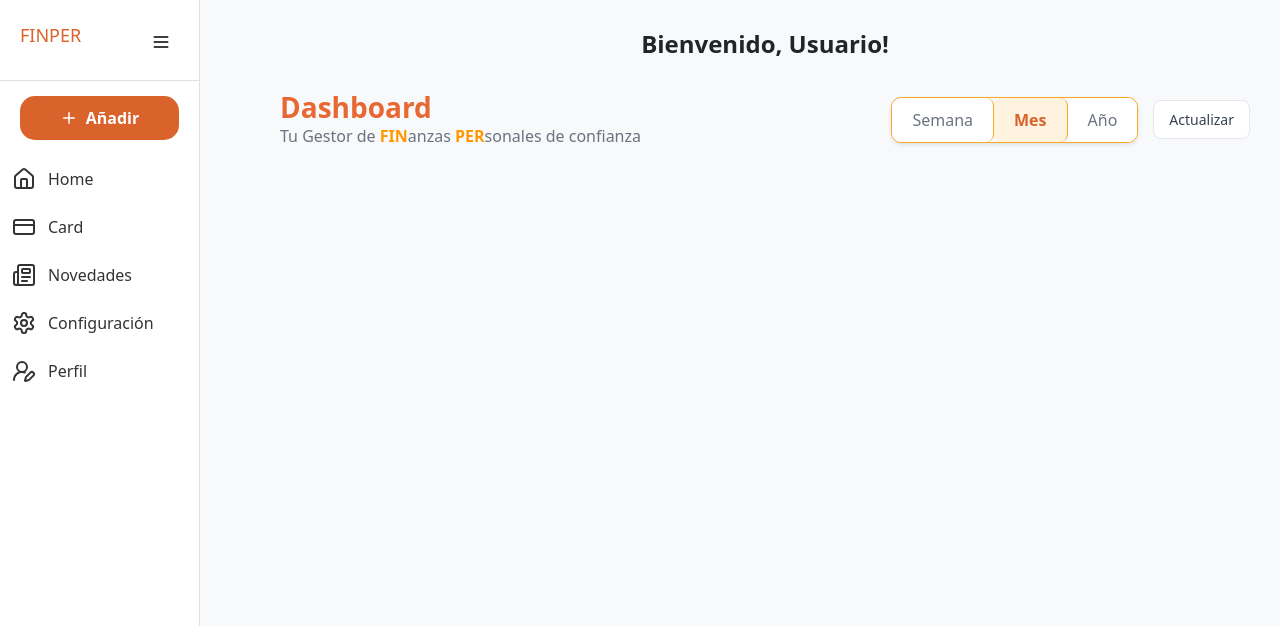
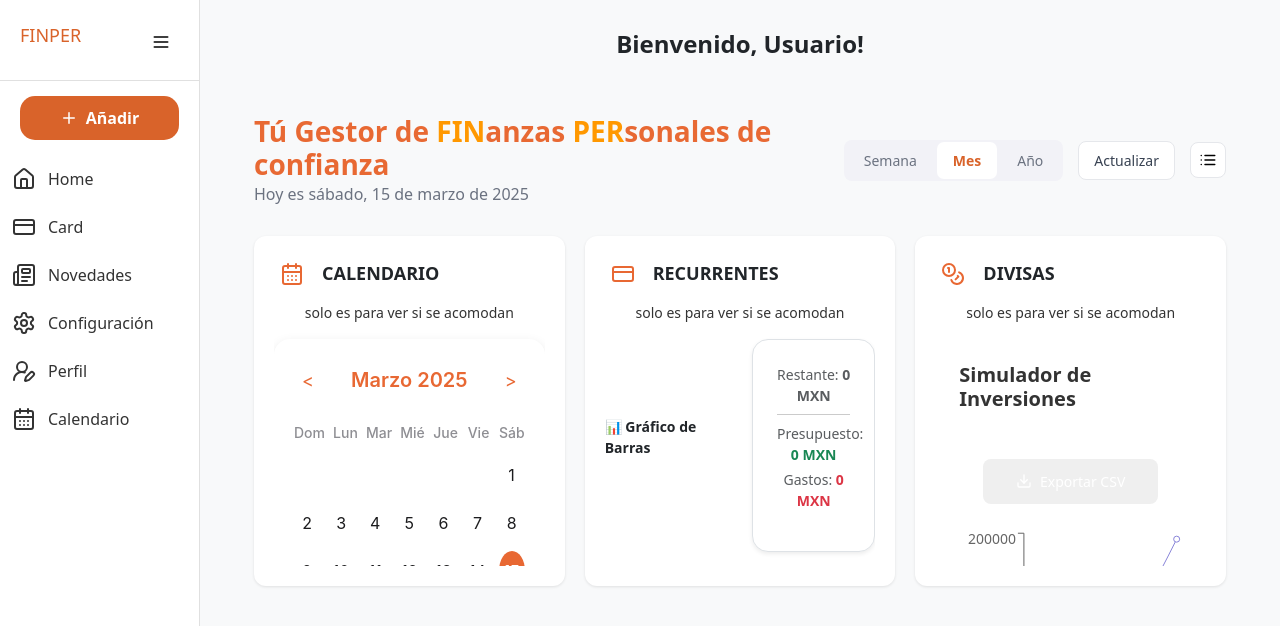
Before and after one commit to JaiRB19/finperfront, a React (Vite) app: page /home in a window 1280 px wide. Shown: the top 626 px of the page. Built offline with nearby package versions, Linux system fonts and the light colour scheme.

Commit message:
dashboard y cards terminaod, calendario a medias

```diff
--- /dev/null
+++ b/src/better/CalendarioView.jsx
@@ -0,0 +1,161 @@
+import React, { useState } from 'react';
+import styled from 'styled-components';
+
+function CalendarioView() {
+    const [selectedDate, setSelectedDate] = useState(new Date());
+    const [currentMonth, setCurrentMonth] = useState(new Date());
+
+    // Obtener el nombre del mes
+    const monthNames = [
+      'Enero', 'Febrero', 'Marzo', 'Abril', 'Mayo', 'Junio',
+      'Julio', 'Agosto', 'Septiembre', 'Octubre', 'Noviembre', 'Diciembre'
+    ];
+
+    // Generar los días del mes
+    const generateDays = () => {
+      const year = currentMonth.getFullYear();
+      const month = currentMonth.getMonth();
+      const firstDayOfMonth = new Date(year, month, 1).getDay();
+      const daysInMonth = new Date(year, month + 1, 0).getDate();
+      const days = [];
+
+      // Días vacíos al inicio del mes
+      for (let i = 0; i < firstDayOfMonth; i++) {
+        days.push(<Day key={`empty-${i}`} empty />);
+      }
+
+      // Días del mes
+      for (let i = 1; i <= daysInMonth; i++) {
+        const isSelected = selectedDate.getDate() === i && selectedDate.getMonth() === month && selectedDate.getFullYear() === year;
+        const isToday = new Date().getDate() === i && new Date().getMonth() === month && new Date().getFullYear() === year;
+
+        days.push(
+          <Day
+            key={i}
+            selected={isSelected}
+            today={isToday}
+            onClick={() => setSelectedDate(new Date(year, month, i))}
+          >
+            {i}
+          </Day>
+        );
+      }
+
+      return days;
+    };
+
+    // Cambiar al mes anterior o siguiente
+    const changeMonth = (direction) => {
+      const newMonth = new Date(currentMonth);
+      newMonth.setMonth(currentMonth.getMonth() + direction);
+      setCurrentMonth(newMonth);
+    };
+
+  return (
+    <CalendarContainer>
+      <Header>
+        <MonthNavButton onClick={() => changeMonth(-1)}>&lt;</MonthNavButton>
+        <MonthTitle>
+          {monthNames[currentMonth.getMonth()]} {currentMonth.getFullYear()}
+        </MonthTitle>
+        <MonthNavButton onClick={() => changeMonth(1)}>&gt;</MonthNavButton>
+      </Header>
+
+      <Weekdays>
+        {['Dom', 'Lun', 'Mar', 'Mié', 'Jue', 'Vie', 'Sáb'].map((day) => (
+          <Weekday key={day}>{day}</Weekday>
+        ))}
+      </Weekdays>
+
+      <DaysGrid>{generateDays()}</DaysGrid>
+    </CalendarContainer>
+  );
+}
+
+export default CalendarioView;
+
+// Estilos con styled-components
+const CalendarContainer = styled.div`
+  width: 100%;
+  max-width: 400px;
+  background: #ffffff;
+  border-radius: 16px;
+  box-shadow: 0 4px 12px rgba(0, 0, 0, 0.1);
+  padding: 20px;
+  font-family: -apple-system, BlinkMacSystemFont, 'Segoe UI', Roboto, sans-serif;
+`;
+
+const Header = styled.div`
+  display: flex;
+  justify-content: space-between;
+  align-items: center;
+  margin-bottom: 20px;
+`;
+
+const MonthTitle = styled.h2`
+  font-size: 20px;
+  font-weight: 600;
+  color: #e86833;
+  margin: 0;
+`;
+
+const MonthNavButton = styled.button`
+  background: none;
+  border: none;
+  color: #e86833;
+  font-size: 18px;
+  cursor: pointer;
+  padding: 8px;
+  border-radius: 50%;
+  transition: background 0.2s ease;
+
+  &:hover {
+    background: #ffe0b2;
+  }
+`;
+
+const Weekdays = styled.div`
+  display: grid;
+  grid-template-columns: repeat(7, 1fr);
+  gap: 8px;
+  margin-bottom: 12px;
+`;
+
+const Weekday = styled.div`
+  text-align: center;
+  font-size: 14px;
+  font-weight: 500;
+  color: #8e8e93;
+`;
+
+const DaysGrid = styled.div`
+  display: grid;
+  grid-template-columns: repeat(7, 1fr);
+  gap: 8px;
+`;
+
+const Day = styled.div`
+  display: flex;
+  align-items: center;
+  justify-content: center;
+  height: 40px;
+  border-radius: 50%;
+  font-size: 16px;
+  font-weight: ${(props) => (props.today || props.selected ? '600' : '400')};
+  background-color: ${(props) => {
+    if (props.selected) return '#e86833';
+    if (props.today) return '#ffe0b2';
+    return 'transparent';
+  }};
+  color: ${(props) => {
+    if (props.selected) return '#ffffff';
+    if (props.today) return '#e86833';
+    return '#1c1c1e';
+  }};
+  cursor: ${(props) => (props.empty ? 'default' : 'pointer')};
+  transition: all 0.2s ease;
+
+  &:hover {
+    background-color: ${(props) => (props.empty ? 'transparent' : '#fff3e0')};
+  }
+`;
--- a/src/better/CardInter.jsx
+++ b/src/better/CardInter.jsx
@@ -1,30 +1,30 @@
 import React, { useState } from "react";
+import { Eye, EyeClosed } from 'lucide-react';
 import styled from "styled-components";
-import { CardsCredit, CardsMonedero, CardsDebit } from "../better/Cardsprueba";
+import { CardsCredit, CardsMonedero, CardsDebit } from "./TarjetasComplementos";
 
 const CardsInter = () => {
-  const [filter, setFilter] = useState("all"); // "all", "debit", "credit", "monedero"
+  const [filter, setFilter] = useState("all");
   const [search, setSearch] = useState("");
+  const [oculto, setOculto] = useState(false);
 
-  // Datos de las tarjetas
+  const toggleOcultar = () => setOculto(!oculto);
+
   const cards = [
-    { type: "debit", component: CardsDebit, saldo: "2,500.00", limite: "8,000.00", ingreso1: "1,200.00", ingreso2: "800.00", ingreso3: "500.00", gasto1: "350.00", gasto2: "125.00", gasto3: "75.00" },
-    { type: "credit", component: CardsCredit, disponible: "25,000", limite: "50,000", gasto1: "2,500", gasto2: "1,800", gasto3: "3,200", fechaCorte: "20/04/2025", fechaPago: "05/05/2025" },
-    { type: "monedero", component: CardsMonedero, saldo: "5,650", ingreso1: "2,000", ingreso2: "1,500", ingreso3: "3,000", gasto1: "500", gasto2: "350", gasto3: "700" }
+    { type: "debit", component: CardsDebit, saldo: "2500.00", limite: "8000.00", ingreso1: "1200.00", ingreso2: "800.00", ingreso3: "500.00", gasto1: "350.00", gasto2: "125.00", gasto3: "75.00" },
+    { type: "credit", component: CardsCredit, disponible: "25000", limite: "50000", gasto1: "2500", gasto2: "1800", gasto3: "3200", fechaCorte: "20/04/2025", fechaPago: "05/05/2025" },
+    { type: "monedero", component: CardsMonedero, saldo: "5650", ingreso1: "2000", ingreso2: "1500", ingreso3: "3000", gasto1: "500", gasto2: "350", gasto3: "700" }
+
   ];
 
-  // Filtrar tarjetas según el tipo y la búsqueda
-  const filteredCards = cards.filter(card => {
-    const matchesFilter = filter === "all" || card.type === filter;
-    const matchesSearch = Object.values(card).some(value =>
-      typeof value === "string" && value.includes(search)
+  const filteredCards = cards.filter(card =>
+    (filter === "all" || card.type === filter) &&
+    Object.values(card).some(value => typeof value === "string" && value.includes(search))
   );
-    return matchesFilter && matchesSearch;
-  });
 
   return (
     <Container>
-      {/* Filtro */}
+
       <FilterContainer>
         <FilterButton active={filter === "all"} onClick={() => setFilter("all")}>Todos</FilterButton>
         <FilterButton active={filter === "debit"} onClick={() => setFilter("debit")}>Débito</FilterButton>
@@ -32,7 +32,6 @@ const CardsInter = () => {
         <FilterButton active={filter === "monedero"} onClick={() => setFilter("monedero")}>Monedero</FilterButton>
       </FilterContainer>
 
-      {/* Barra de búsqueda */}
       <SearchInput
         type="text"
         placeholder="Buscar..."
@@ -40,13 +39,21 @@ const CardsInter = () => {
         onChange={(e) => setSearch(e.target.value)}
       />
 
-      {/* Botón de añadir */}
+      <ButtonRow>
         <CreateButton>Añadir</CreateButton>
+        <EyeButton onClick={toggleOcultar}>
+          {oculto ? <EyeClosed size={24} /> : <Eye size={24} />}
+          <span>{oculto ? 'Mostrar' : 'Ocultar'}</span>
+        </EyeButton>
+      </ButtonRow>
 
-      {/* Renderizar tarjetas filtradas */}
+
+
+
       {filteredCards.map((card, index) => {
+
         const CardComponent = card.component;
-        return <CardComponent key={index} {...card} />;
+        return <CardComponent key={index} {...card} oculto={oculto} />;
       })}
     </Container>
   );
@@ -67,16 +74,10 @@ const FilterContainer = styled.div`
   gap: 10px;
   margin-bottom: 15px;
   width: 100%;
-  /* Media query para pantallas más pequeñas (por ejemplo, móviles) */
+
   @media (max-width: 768px) {
-    flex-direction: column; /* Cambia la dirección a columna */
-    gap: 5px; /* Reduce el espacio entre los elementos */
-  }
-
-  /* Media query para pantallas aún más pequeñas (por ejemplo, móviles pequeños) */
-  @media (max-width: 480px) {
-    flex-direction: column; /* Asegura que la dirección sea columna */
-    gap: 5px; /* Mantiene el espacio reducido */
+    flex-direction: column;
+    gap: 5px;
   }
 `;
 
@@ -105,6 +106,13 @@ const SearchInput = styled.input`
   margin-bottom: 15px;
 `;
 
+const ButtonRow = styled.div`
+  display: flex;
+  justify-content: flex-start; /* Alinea los elementos al inicio */
+  align-items: center;
+  margin-bottom: 15px;
+  gap: 15px;
+`;
 
 const CreateButton = styled.button`
   background: #D9632A;
@@ -115,12 +123,36 @@ const CreateButton = styled.button`
   border-radius: 15px;
   font-weight: 600;
   cursor: pointer;
-  margin: 15px auto;
+  transition: 0.3s;
+
+
   display: flex;
   align-items: center;
   justify-content: center;
-  gap: 8px;
+
   &:hover {
     background: #F78839;
   }
 `;
+
+const EyeButton = styled.button`
+  background: rgba(224, 217, 217, 0.8);
+  border: none;
+  border-radius: 8px;
+  cursor: pointer;
+  padding: 8px 12px; /* Aumenta el padding para el texto */
+  box-shadow: 0 2px 4px rgba(0, 0, 0, 0.1);
+  transition: background-color 0.3s ease;
+  display: flex; /* Agrega flexbox para alinear icono y texto */
+  align-items: center; /* Alinea verticalmente */
+  gap: 8px; /* Espacio entre icono y texto */
+  transition: 0.3s;
+
+  &:hover {
+    background:rgb(233, 225, 220);
+  }
+
+  &:active {
+    background:rgb(230, 219, 212);
+  }
+`;
--- a/src/better/DashboardView.jsx
+++ b/src/better/DashboardView.jsx
@@ -1,42 +1,114 @@
-import React from 'react'
-import styled from 'styled-components'
+import React, { useState } from 'react';
+import { CalendarDays, CreditCard, Coins, LayoutGrid, List } from "lucide-react";
+import styled from 'styled-components';
+
+//Accesos Directos
+import Presupuesto from './PresupuestosComplement';
+import CalendarioView from './CalendarioView';
+import GraficaInversion from './GraficaInversion';
+
 
 function DashboardView() {
+  const [activeFilter, setActiveFilter] = useState("Mes"); // Estado para el filtro activo
+  const [isGridView, setIsGridView] = useState(true); // Estado para cambiar vista
+
+  const fechaHoy = new Date();
+  const opciones = { weekday: 'long', year: 'numeric', month: 'long', day: 'numeric' };
+  const fechaFormateada = fechaHoy.toLocaleDateString('es-ES', opciones);
+
   return (
     <DashboardContainer>
       <HeaderSection>
         <TitleArea>
-          <Title>Dashboard</Title>
-          <Subtitle>  Tu Gestor de <span style={{ fontWeight: 'bold', color: '#ff9800' }}>FIN</span>anzas{' '}
-          <span style={{ fontWeight: 'bold', color: '#ff9800' }}>PER</span>sonales de confianza</Subtitle>
+          <Title>Tú Gestor de <span style={{ fontWeight: 'bold', color: '#ff9800' }}>FIN</span>anzas{' '}
+          <span style={{ fontWeight: 'bold', color: '#ff9800' }}>PER</span>sonales de confianza</Title>
+          <Subtitle>Hoy es {fechaFormateada}</Subtitle>
         </TitleArea>
         <FilterArea>
           <FilterTabs>
-            <FilterTab>Semana</FilterTab>
-            <FilterTab active>Mes</FilterTab>
-            <FilterTab>Año</FilterTab>
+            {["Semana", "Mes", "Año"].map((tab) => (
+              <FilterTab
+                key={tab}
+                active={activeFilter === tab}
+                onClick={() => setActiveFilter(tab)}
+              >
+                {tab}
+              </FilterTab>
+            ))}
           </FilterTabs>
-          <UpdateButton>
+          <UpdateButton onClick={() => console.log("Actualizando datos para:", activeFilter)}>
             Actualizar
           </UpdateButton>
+          <ViewToggle onClick={() => setIsGridView(!isGridView)}>
+            {isGridView ? <List size={18} /> : <LayoutGrid size={18} />}
+          </ViewToggle>
         </FilterArea>
       </HeaderSection>
+
+      <CardsContainer isGridView={isGridView}>
+        <Card>
+          <CardHeader>
+            <CardIcon><CalendarDays color="#e86833"/></CardIcon>
+            <CardTitle>CALENDARIO</CardTitle>
+          </CardHeader>
+          <CardBody className='custom-scrollbar'>
+            <p className='text-center'>solo es para ver si se acomodan</p>
+            <CalendarioView />
+          </CardBody>
+        </Card>
+        <Card>
+          <CardHeader>
+            <CardIcon><CreditCard color="#e86833"/></CardIcon>
+            <CardTitle>RECURRENTES</CardTitle>
+          </CardHeader>
+          <CardBody className='custom-scrollbar'>
+            <p className='text-center'>solo es para ver si se acomodan</p>
+            <Presupuesto />
+          </CardBody>
+        </Card>
+        <Card>
+          <CardHeader>
+            <CardIcon><Coins color="#e86833"/></CardIcon>
+            <CardTitle>DIVISAS</CardTitle>
+          </CardHeader>
+          <CardBody className='custom-scrollbar'>
+            <p className='text-center'>solo es para ver si se acomodan</p>
+            <GraficaInversion />
+          </CardBody>
+        </Card>
+      </CardsContainer>
     </DashboardContainer>
-  )
+  );
 }
 
-export default DashboardView
+export default DashboardView;
 
+// Contenedor Principal
 const DashboardContainer = styled.div`
-  height: 100%;          /* Ocupa el 100% de la altura de la ventana */
-  min-height: 100%;       /* Asegura altura mínima del 100% */
+  height: 100%;
+  padding: 24px;
 `;
 
+// Header
 const HeaderSection = styled.header`
   display: flex;
   justify-content: space-between;
   align-items: center;
   margin-bottom: 30px;
+
+    /* Media query para pantallas más pequeñas (por ejemplo, móviles) */
+  @media (max-width: 768px) {
+    flex-direction: column; /* Cambia la dirección a columna */
+    align-items: flex-start; /* Alinea los elementos a la izquierda */
+    gap: 10px; /* Agrega espacio entre los elementos */
+  }
+
+  /* Media query para pantallas aún más pequeñas (por ejemplo, móviles pequeños) */
+  @media (max-width: 480px) {
+    flex-direction: column; /* Asegura que la dirección sea columna */
+    align-items: flex-start; /* Asegura que la alineación sea a la izquierda */
+    gap: 10px; /* Mantiene el espacio entre los elementos */
+  }
 `;
 
 const TitleArea = styled.div``;
@@ -44,7 +116,7 @@ const TitleArea = styled.div``;
 const Title = styled.h1`
   font-size: 28px;
   font-weight: 600;
-  color: #e86833;
+  color: rgb(232, 105, 51);
   margin: 0;
 `;
 
@@ -54,6 +126,7 @@ const Subtitle = styled.p`
   font-size: 16px;
 `;
 
+// Área de Filtros
 const FilterArea = styled.div`
   display: flex;
   align-items: center;
@@ -62,34 +135,30 @@ const FilterArea = styled.div`
 
 const FilterTabs = styled.div`
   display: flex;
-  border: 1px solid #f9a825; /* Borde naranja claro */
-  border-radius: 10px; /* Borde redondeado estilo iOS */
+  background-color: #F2F2F7;
+  border-radius: 8px;
   overflow: hidden;
-  box-shadow: 0 2px 4px rgba(0, 0, 0, 0.1); /* Sombra sutil estilo iOS */
+  padding: 2px;
 `;
 
 const FilterTab = styled.button`
-  padding: 10px 20px; /* Ajusta el padding para un estilo iOS */
-  background: ${props => props.active ? '#fff3e0' : 'white'}; /* Fondo naranja claro para activo */
-  color: ${props => props.active ? '#d9632a' : '#6b7280'}; /* Color naranja para activo */
+  padding: 8px 16px;
+  background: ${({ active }) => (active ? '#FFFFFF' : 'transparent')};
+  color: ${({ active }) => (active ? '#d9632a' : '#6b7280')};
   border: none;
   cursor: pointer;
-  font-size: 16px; /* Ajusta el tamaño de la fuente para un estilo iOS */
-  font-weight: ${props => props.active ? '600' : 'normal'}; /* Ajusta el peso de la fuente para activo */
-  border-radius: 8px; /* Borde redondeado estilo iOS */
-  transition: 0.3s;
-
-
-  &:not(:last-child) {
-    border-right: 1px solid #f9a825; /* Borde naranja claro */
-  }
+  font-size: 14px;
+  font-weight: ${({ active }) => (active ? '600' : '500')};
+  border-radius: 7px;
+  transition: all 0.2s ease;
+  margin: 0 2px;
 
   &:hover {
-    background-color: #ffe0b2; /* Color de fondo al pasar el mouse */
+    background-color: ${({ active }) => (active ? '#FFFFFF' : 'rgba(255, 255, 255, 0.5)')};
   }
 
   &:active {
-    background-color: #ffcc80; /* Color de fondo al hacer clic */
+    transform: scale(0.98);
   }
 `;
 
@@ -104,10 +173,95 @@ const UpdateButton = styled.button`
   font-size: 14px;
   color: #374151;
   cursor: pointer;
-
   transition: 0.3s;
 
-    &:hover {
-    background-color: #ffe0b2; /* Color de fondo al pasar el mouse */
+  &:hover {
+    background-color: #ffe0b2;
   }
 `;
+
+// Botón para cambiar la vista (cuadrícula/lista)
+const ViewToggle = styled.button`
+  background: white;
+  border: 1px solid #e5e7eb;
+  border-radius: 8px;
+  padding: 8px;
+  cursor: pointer;
+  display: flex;
+  align-items: center;
+  justify-content: center;
+  transition: 0.3s;
+
+  &:hover {
+    background-color: #ffe0b2;
+  }
+`;
+
+// Contenedor de las tarjetas con cambio de vista
+const CardsContainer = styled.div`
+  display: ${({ isGridView }) => (isGridView ? 'grid' : 'flex')};
+  grid-template-columns: ${({ isGridView }) => (isGridView ? 'repeat(3, 1fr)' : 'none')};
+  flex-direction: ${({ isGridView }) => (!isGridView ? 'column' : 'unset')};
+  gap: 20px;
+
+    /* Media query para pantallas más pequeñas (por ejemplo, tabletas) */
+  @media (max-width: 1024px) {
+    grid-template-columns: ${({ isGridView }) => (isGridView ? 'repeat(2, 1fr)' : 'none')}; /* 2 columnas en cuadrícula */
+  }
+
+  /* Media query para pantallas aún más pequeñas (por ejemplo, móviles) */
+  @media (max-width: 768px) {
+    grid-template-columns: 1fr; /* 1 columna en cuadrícula */
+    flex-direction: column; /* Vista de lista en móviles */
+  }
+
+  /* Media query para pantallas aún más pequeñas (por ejemplo, móviles pequeños) */
+  @media (max-width: 480px) {
+    grid-template-columns: 1fr; /* 1 columna en cuadrícula */
+    flex-direction: column; /* Vista de lista en móviles */
+    gap: 15px; /* Reduce el espacio entre los elementos */
+  }
+`;
+
+// Tarjeta
+const Card = styled.div`
+  background: white;
+  border-radius: 12px;
+  box-shadow: 0 1px 3px rgba(0, 0, 0, 0.1);
+  padding: 20px;
+  height: 350px;
+  display: flex;
+  flex-direction: column;
+  transition: 0.3s;
+`;
+
+// Header de la Tarjeta
+const CardHeader = styled.div`
+  display: flex;
+  align-items: center;
+  margin-bottom: 10px;
+`;
+
+const CardIcon = styled.div`
+  width: 36px;
+  height: 36px;
+  border-radius: 50%;
+  display: flex;
+  align-items: center;
+  justify-content: center;
+  margin-right: 12px;
+`;
+
+const CardTitle = styled.h2`
+  font-size: 18px;
+  font-weight: 600;
+  margin: 0;
+`;
+
+const CardBody = styled.div`
+  flex: 1;
+  overflow-y: auto;
+  overflow-x: hidden;
+  font-size: 14px;
+  color: #333;
+`;
--- a/src/components/Home.jsx
+++ b/src/components/Home.jsx
@@ -6,6 +6,7 @@ import {
     NewspaperIcon,
     User,
     SettingsIcon,
+    CalendarDays,
     UserRoundPen,
     Menu,
     Plus
@@ -21,6 +22,7 @@ import NovedadesView from "../better/NovedadesView";
 import OpcionesHomeView from "../better/OpcionesHomeView";
 import TarjetaNuevaView from "../better/TarjetaNuevaView";
 import PerfilView from "../better/PerfilUsuarioView";
+import CalendarioView from "../better/CalendarioView";
 import LetterLogo from '../assets/LetterLogo.svg'; // Ajusta la ruta si es necesario
 
 
@@ -35,6 +37,7 @@ function HomePage() {
     { icon: <NewspaperIcon />, label: "Novedades", component: "novedades" },
     { icon: <SettingsIcon />, label: "Configuración", component: "opciones" },
     { icon: <UserRoundPen />, label: "Perfil", component: "perfil" },
+    { icon: <CalendarDays />, label: "Calendario", component: "calendario" },
   ];
 
   // Manejador para cambiar el contenido del container
@@ -89,6 +92,7 @@ function HomePage() {
           {selectedComponent === "opciones" && <OpcionesHomeView />}
           {selectedComponent === "ingresoGasto" && <TarjetaNuevaView />}
           {selectedComponent === "perfil" && <PerfilView />}
+          {selectedComponent === "calendario" && <CalendarioView />}
     </div>
 </ContentContainer>
     </div>
@@ -177,7 +181,7 @@ const NavLink = styled(Link)`
 
 const ContentContainer = styled.div`
   position: absolute;    /* Posicionamiento absoluto para ocupar espacio disponible */
-  left: ${(props) => (props.collapsed ? "70px" : "250px")}; /* Se alinea con el borde del sidebar */
+  left: ${(props) => (props.collapsed ? "70px" : "200px")}; /* Se alinea con el borde del sidebar */
   top: 0;                /* Desde el borde superior */
   right: 0;              /* Hasta el borde derecho */
   bottom: 0;             /* Hasta el borde inferior */
--- a/src/components/HomeCard.jsx
+++ b/src/components/HomeCard.jsx
@@ -182,7 +182,7 @@ const NavLink = styled(Link)`
 
 const ContentContainer = styled.div`
   position: absolute;    /* Posicionamiento absoluto para ocupar espacio disponible */
-  left: ${(props) => (props.collapsed ? "70px" : "250px")}; /* Se alinea con el borde del sidebar */
+  left: ${(props) => (props.collapsed ? "70px" : "200px")}; /* Se alinea con el borde del sidebar */
   top: 0;                /* Desde el borde superior */
   right: 0;              /* Hasta el borde derecho */
   bottom: 0;             /* Hasta el borde inferior */
```
Also changed, not shown: src/better/TarjetasComplementos.jsx (renamed from src/better/Cardsprueba.jsx, +22 -22 lines). Lines whose indentation alone changed are shown as unchanged.
